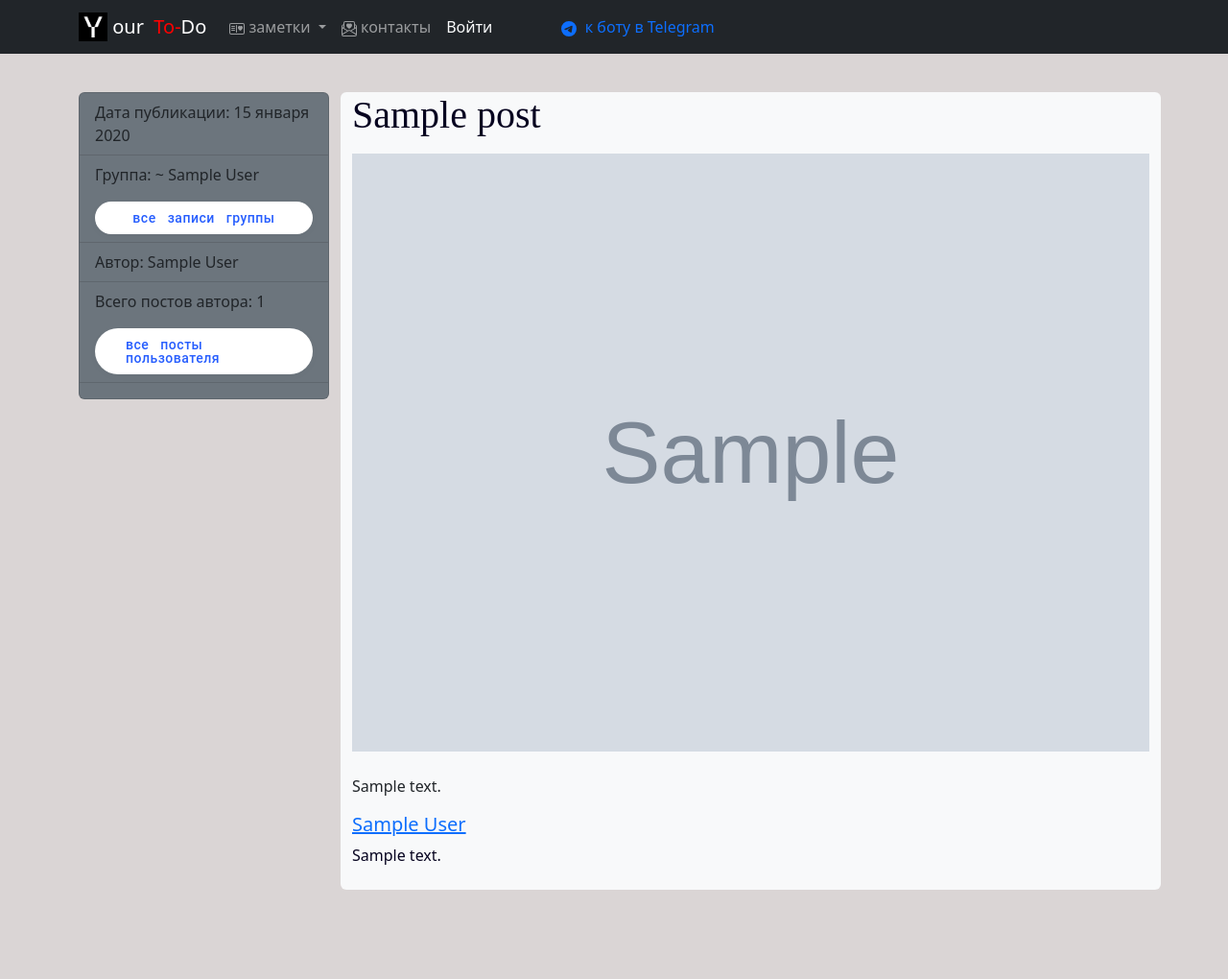
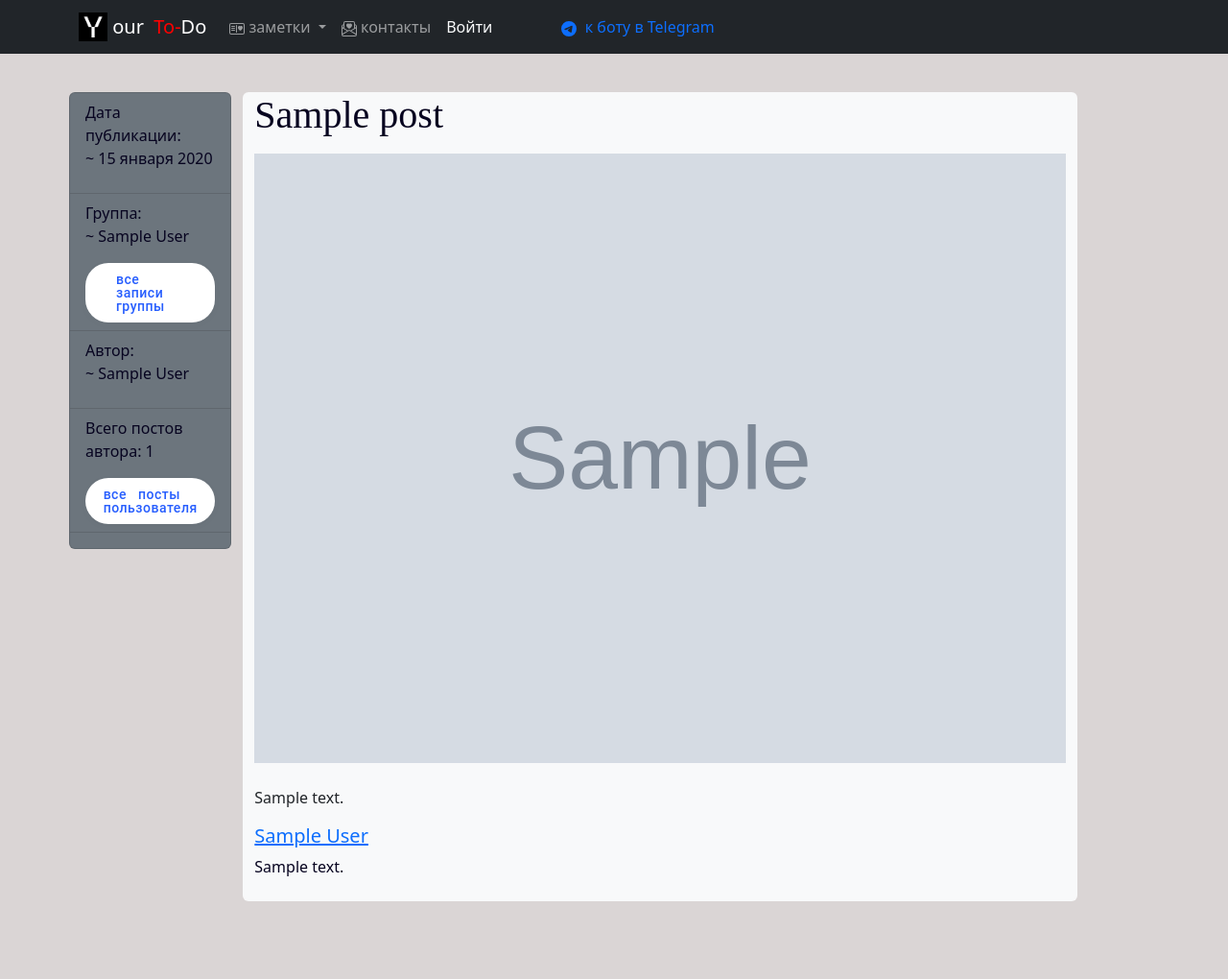
Before and after one commit to exp-ext/ToDoDjangoTelBot, a Django app: page /posts/1/ in a window 1280 px wide. Shown: the top 1020 px of the page at 96% size. Run offline with Django 4.2, Linux system fonts and the light colour scheme; tables that the repository leaves empty hold one stand-in row (values such as "Sample post"); grey boxes marked "Sample" are stand-in pictures; parts of the project's set-up code (start-up, migrations or seed data) failed here and were passed over; some libraries are stand-ins or nearby versions; some web fonts are replaced.

Commit message:
update posts

```diff
--- a/todo/templates/posts/post_detail.html
+++ b/todo/templates/posts/post_detail.html
@@ -25,29 +25,30 @@
 {% block title %} Запись: {{ post }} {% endblock %}
 
 {% block content %}
-  <div class="container py-5">
-    <div class="row py-5">
-      <aside class="col-2 col-md-3">
+
+  <div class="container-fluid py-5 px-5">
+    <div class="row py-5 px-4">
+
+      <aside class="col-lg-2 col-sm-12">
         <div class="hover-effects">
           <ul class="list-group">
             <li class="list-group-item bg-secondary">
-              Дата публикации: {{ post.created_at|date:"d E Y" }}
+              <p>Дата публикации:<br/>~ {{ post.created_at|date:"d E Y" }}</p>
             </li>
             {% if post.group %}
                 <li class="list-group-item  bg-secondary">
-                Группа: {{ post.group }}
-                <p></p>
+                  <p>Группа:<br/>{{ post.group }}</p>
                   <a type="button" class="button fast white" href="{% url 'posts:group_list' post.group.slug%}">
                     все &#160 записи &#160 группы
                   </a>
                 </li>
             {% endif %}
             <li class="list-group-item  bg-secondary">
-              Автор: {{ post.author.get_full_name }}
+              <p>Автор:<br/>~ {{ post.author.get_full_name }}</p>
             </li>
             <li class="list-group-item justify-content-between align-items-center bg-secondary">
-              Всего постов автора:  <span > {{ authors_posts_count }} </span>
-              <p></p>
+              <p>Всего постов автора:  <span> {{ authors_posts_count }} </span></p>
+
               <a type="button" class="button fast white" href="{% url 'posts:profile' post.author %}">
                 все &#160 посты &#160 пользователя
               </a>
@@ -70,11 +71,10 @@
         </div>
       </aside>
 
-      <article class="col-2 col-md-9 bg-light rounded">
-          <div class="lobster">
-            <h1>{{ post.title }}</h1>
-          </div>
-
+      <article class="col-lg-9 col-sm-12 bg-light rounded">
+        <div class="lobster">
+          <h1>{{ post.title }}</h1>
+        </div>
         {% thumbnail post.image "x339" as im %}
           <img class="card-img my-2" src="{{ im.url }}">
         {% endthumbnail %}
@@ -85,6 +85,7 @@
         </p>
         {% include 'posts/includes/comments.html' %}
       </article>
+
     </div>
   </div>
 
```
